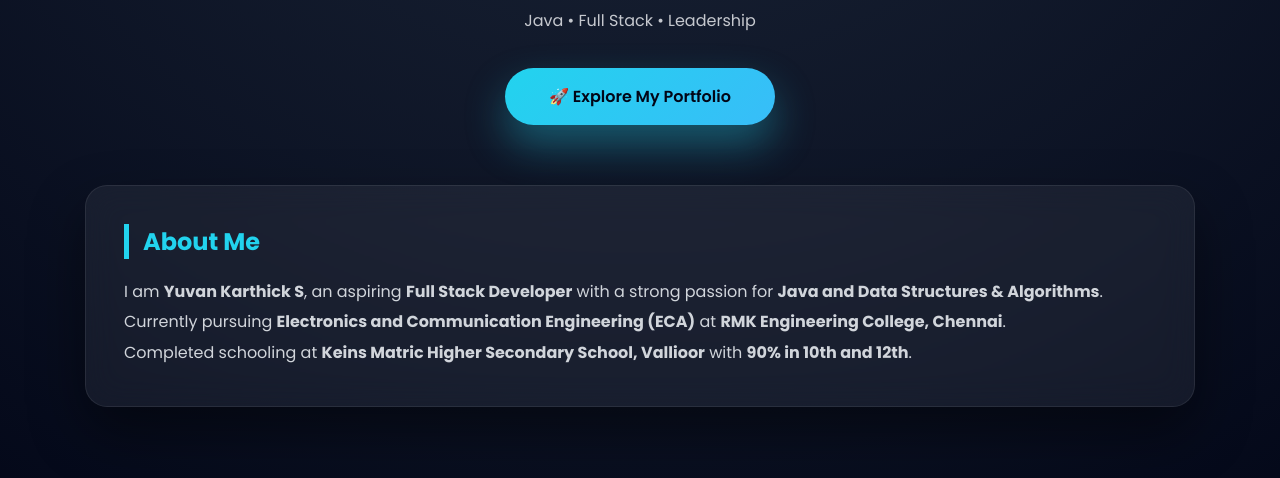
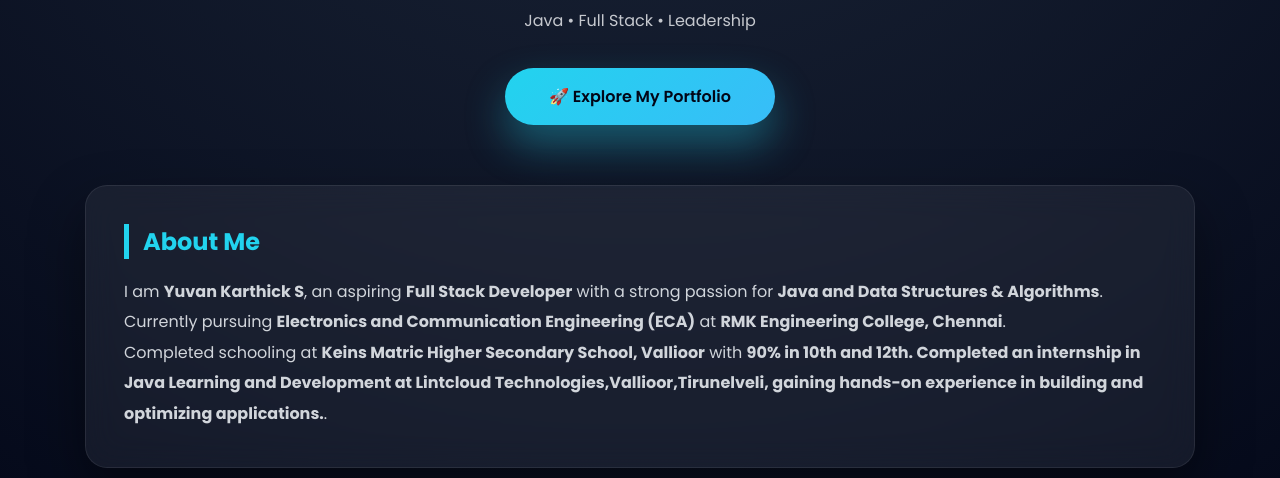
Before and after one commit to ykarthicks12117/My-Portfolio, a plain HTML site: page index.html in a window 1280 px wide. Shown: the part 474-952 px from the top of the page. Drawn offline with Linux system fonts and the light colour scheme.

Commit message:
added interndetail

```diff
--- a/index.html
+++ b/index.html
@@ -219,7 +219,7 @@ Currently pursuing <strong>Electronics and Communication Engineering (ECA)</stro
 </p>
 <p>
 Completed schooling at <strong>Keins Matric Higher Secondary School, Vallioor</strong>
-with <strong>90% in 10th and 12th</strong>.
+with <strong>90% in 10th and 12th. Completed an internship in Java Learning and Development at Lintcloud Technologies,Vallioor,Tirunelveli, gaining hands-on experience in building and optimizing applications.</strong>.
 </p>
 </div>
 
```
